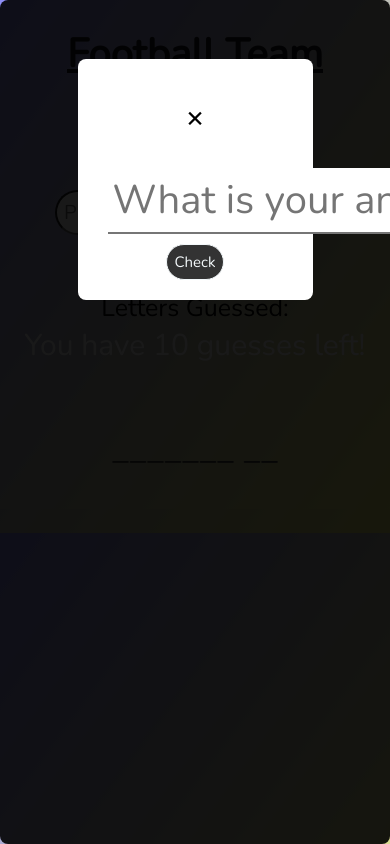
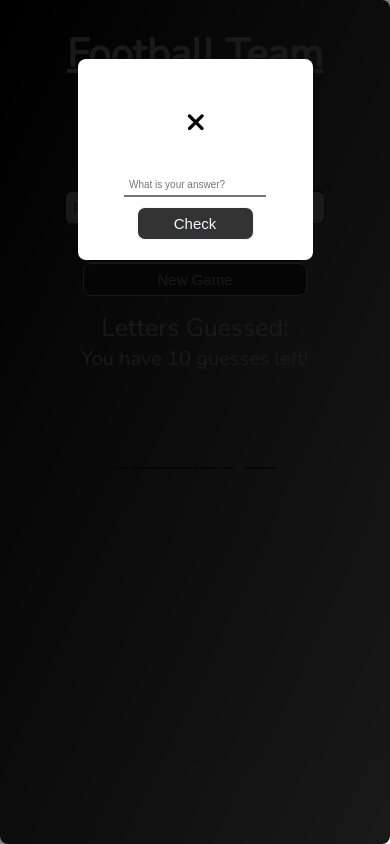
Before and after one commit to molsen88/Football-Team-Hangman, a plain HTML site: page index.html in a window 390 px wide. Both pictures are taken after a click on the button "Guess Answer". Drawn offline with nearby package versions, Linux system fonts and the light colour scheme.

Commit message:
css-change-colors-and-background-image

```diff
--- a/hangman.css
+++ b/hangman.css
@@ -1,11 +1,17 @@
+body {
+  /* background-image: linear-gradient(to bottom right, #82f3fa, #eeef77); */
+  /* background-image: linear-gradient(to bottom right, #000000, #ffffff); */
+  background: url("pexels-tom-fisk-3441727.jpg") no-repeat center center fixed;
+  font-family: "Nunito", sans-serif;
+}
+
 .buttons {
-  font-size: 35px;
+  font-size: 40px;
   padding: 7px;
   background-color: #333333;
-  border-radius: 38px;
+  border-radius: 8px;
   border: 1px solid #f3f8fa;
   color: #f3f8fa;
-  font-family: "Nunito", sans-serif;
   cursor: pointer;
   outline: none;
   transition: 0.2s;
@@ -27,9 +33,9 @@
 }
 
 .title {
-  font-family: "Nunito", sans-serif;
   font-size: 50px;
-  color: #ffffff;
+  /* color: #ffffff; */
+  color: #ffd433;
   margin-bottom: 50px;
   text-align: center;
   text-decoration: underline;
@@ -46,35 +52,29 @@
 }
 
 #answer-spot {
-  font-family: "Nunito", sans-serif;
   font-size: 90px;
-  color: rgb(61, 61, 63);
+  /* color: rgb(61, 61, 63); */
+  color: #ffffff;
   margin-bottom: 60px;
 }
 
 .letter-input {
   font-size: 40px;
-  font-family: "Nunito", sans-serif;
-  border-radius: 38px;
+  /* height: 55px; */
+  border-radius: 8px;
   padding: 7px;
   margin: 5px;
   outline: none;
-}
-
-body {
-  /* background-image: linear-gradient(to bottom right, #82f3fa, #eeef77); */
-  background-image: linear-gradient(to bottom right, #000000, #ffffff);
 }
 
 #letters-guessed {
   text-align: center;
   margin-top: 15px;
   font-size: 35px;
-  font-family: "Nunito", sans-serif;
+  color: #ffffff;
 }
 
 #guesses-left {
-  font-family: "Nunito", sans-serif;
   font-size: 45px;
   color: #ffffff;
 }
@@ -102,7 +102,6 @@ body {
 }
 
 .answer-input {
-  font-family: "Nunito", sans-serif;
   font-size: 40px;
   /* border-radius: 12px; */
   padding: 5px;
@@ -122,60 +121,82 @@ body {
 /* For extremely small screen devices (595px and below) */
 @media only screen and (max-width: 595px) {
   body {
-    background-image: linear-gradient(to bottom right, #8f8ff8, #eeef77);
+    /* background-image: linear-gradient(to bottom right, #8f8ff8, #eeef77); */
+    background-image: linear-gradient(to bottom right, #000000, #ffffff);
+    font-family: "Nunito", sans-serif;
+    overflow: hidden;
   }
 
   .title {
-    font-family: "Nunito", sans-serif;
     font-size: 20px;
-    color: rgb(28, 28, 31);
+    color: #ffffff;
     margin-bottom: 50px;
     text-align: center;
   }
 
   .letter-input {
-    font-size: 20px;
-    font-family: "Nunito", sans-serif;
-    border-radius: 38px;
-    padding: 7px;
+    font-size: 15px;
+    border-radius: 8px;
+    /* padding: 7px; */
     margin: 5px;
     outline: none;
+    width: 65%;
   }
 
   .buttons {
     font-size: 15px;
     padding: 7px;
+    width: 60%;
     background-color: #333333;
-    border-radius: 38px;
+    border-radius: 8px;
     border: 1px solid #f3f8fa;
     color: #f3f8fa;
-    font-family: "Nunito", sans-serif;
     cursor: pointer;
     outline: none;
     transition: 0.2s;
-    position: relative;
-    bottom: 0px;
+    /* position: relative;
+    bottom: 0px; */
+    /* display: none; */
+  }
+
+  .buttons:hover {
+    color: #333333;
+    background-color: #ffffff;
+    border: 3px solid #333333;
   }
 
   #letters-guessed {
     text-align: center;
     margin-top: 15px;
     font-size: 25px;
-    font-family: "Nunito", sans-serif;
   }
 
   #guesses-left {
-    font-family: "Nunito", sans-serif;
-    font-size: 30px;
+    font-size: 20px;
     color: #ffffff;
   }
 
   #answer-spot {
-    font-family: "Nunito", sans-serif;
     font-size: 35px;
     color: rgb(61, 61, 63);
     /* margin-bottom: 60px; */
   }
+
+  .answer-input {
+    font-size: 10px;
+    /* border-radius: 12px; */
+    padding: 5px;
+    margin: 10px;
+    outline: none;
+    border-top: none;
+    border-left: none;
+    border-right: none;
+  }
+
+  /* .guess-area {
+    position: relative;
+    bottom: 0;
+  } */
 
   /* button {
     font-size: 35px;
--- a/index.html
+++ b/index.html
@@ -17,7 +17,7 @@
     </div>
     <wrapper>
       <div class="game-play-area">
-        <div class="guess-area">
+        <!-- <div class="guess-area"> -->
         <input
           type="text"
           placeholder="Pick a letter"
@@ -36,7 +36,7 @@
         <button type="button" class="'buttons" id="new-game">New Game</button> -->
         <!-- <div id='wins'>Wins:</div>
                 <div id='losses'>Losses:</div> -->
-        </div>
+        <!-- </div> -->
         <div class="banner">
           <div id="letters-guessed">Letters Guessed:</div>
           <div id="guesses-left"></div>
```
Also changed, not shown: pexels-markus-spiske-114296.jpg (added), 2 other files. Lines whose indentation alone changed are shown as unchanged.
